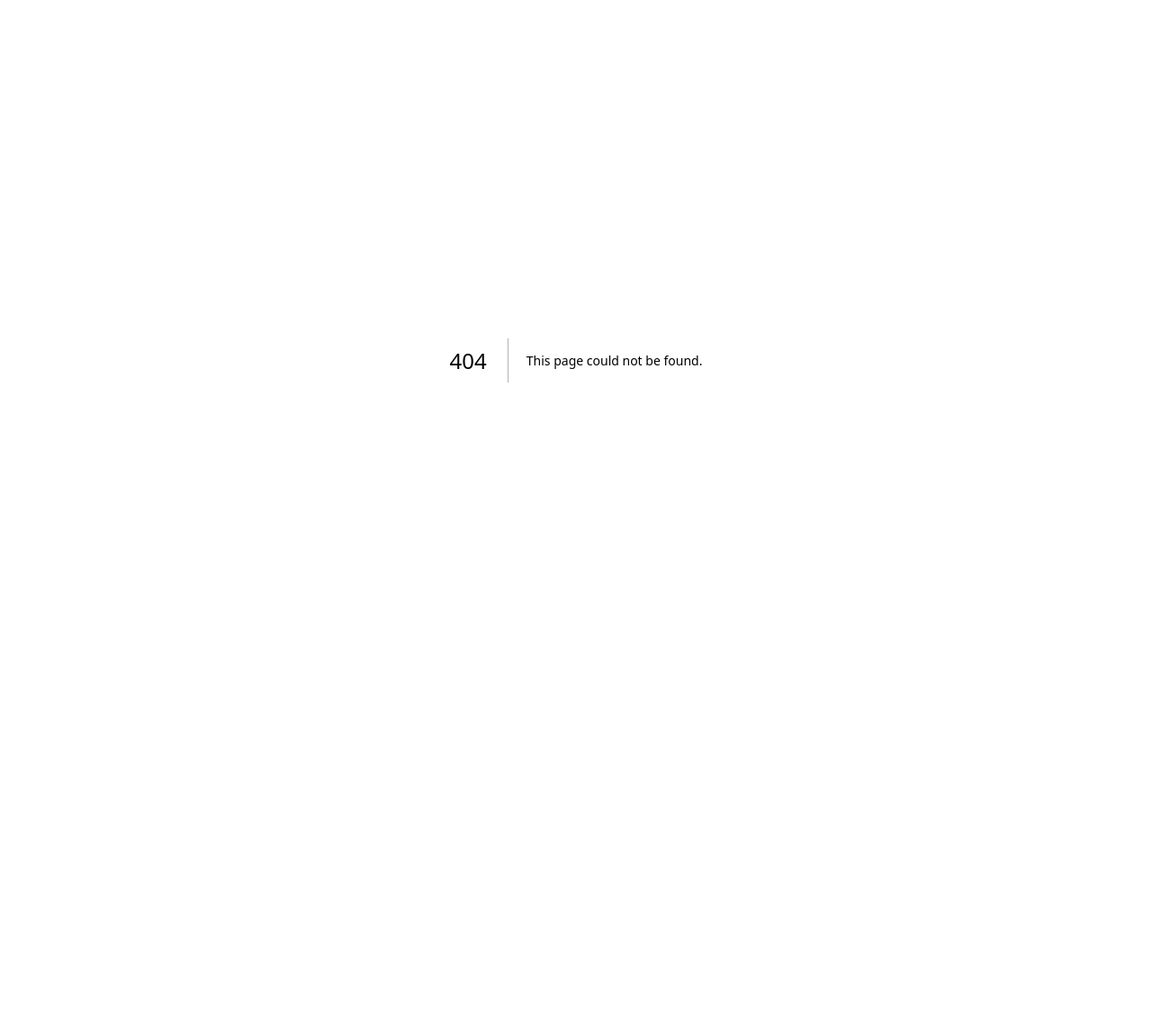
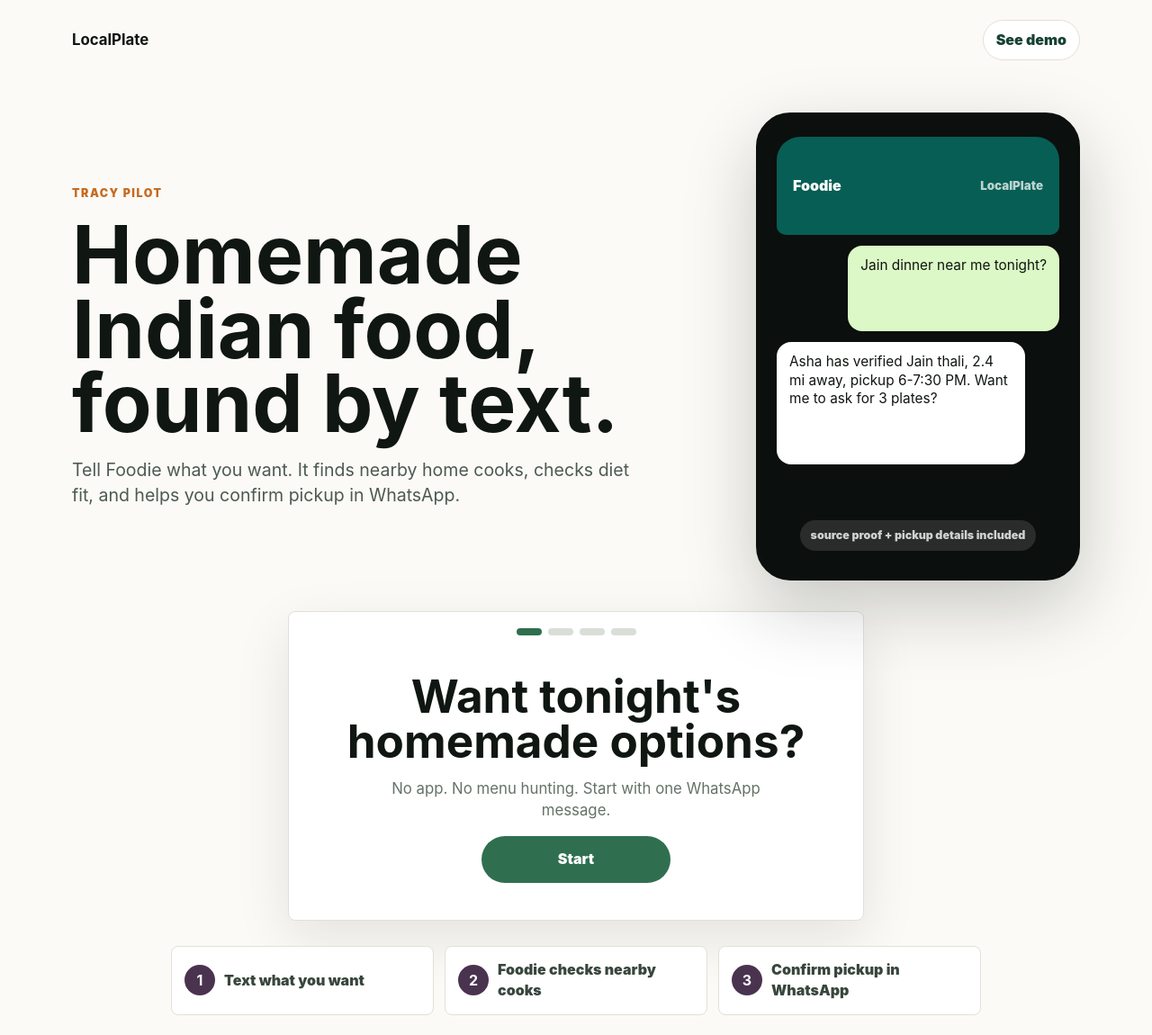
Before and after one commit to shimoverse/homefood-prd, a Next.js app: page /l in a window 1280 px wide. Before the commit this address had no page. Shown: the whole page at 90% size. Before the commit the page ends 800 px from the top, so only its background shows below. Built offline with nearby package versions, Linux system fonts and the light colour scheme.

Commit message:
Add simplified buyer landing flow

```diff
--- a/app/globals.css
+++ b/app/globals.css
@@ -714,3 +714,240 @@
   .messages { max-height: 540px; }
   .bubble { max-width: 96%; }
 }
+
+.simpleLanding {
+  background: #fbfaf6;
+  color: #101611;
+  min-height: 100vh;
+  padding: 22px;
+}
+.simpleNav {
+  align-items: center;
+  display: flex;
+  justify-content: space-between;
+  margin: 0 auto;
+  max-width: 1120px;
+}
+.simpleNav strong { font-size: 1.05rem; }
+.simpleNav a {
+  background: #fff;
+  border: 1px solid #e3e0d8;
+  border-radius: 999px;
+  color: #174232;
+  padding: 10px 14px;
+}
+.simpleHero {
+  align-items: center;
+  display: grid;
+  gap: 46px;
+  grid-template-columns: minmax(0, 1fr) 360px;
+  margin: 58px auto 34px;
+  max-width: 1120px;
+}
+.heroCopy {
+  display: grid;
+  gap: 18px;
+}
+.simpleEyebrow {
+  color: #c66b22;
+  font-size: .78rem;
+  font-weight: 1000;
+  letter-spacing: .12em;
+  text-transform: uppercase;
+}
+.heroCopy h1 {
+  font-size: clamp(3rem, 7vw, 6.8rem);
+  letter-spacing: 0;
+  line-height: .92;
+  max-width: 820px;
+}
+.heroCopy p:not(.simpleEyebrow) {
+  color: #4d5a52;
+  font-size: 1.22rem;
+  max-width: 640px;
+}
+.phonePreview {
+  background: #0b0f0d;
+  border: 9px solid #0b0f0d;
+  border-radius: 38px;
+  box-shadow: 0 30px 80px rgba(16, 22, 17, .22);
+  display: grid;
+  gap: 12px;
+  min-height: 520px;
+  padding: 18px 14px 24px;
+}
+.previewTop {
+  align-items: center;
+  background: #075e54;
+  border-radius: 26px 26px 10px 10px;
+  color: #fff;
+  display: flex;
+  justify-content: space-between;
+  padding: 18px;
+}
+.previewTop span { font-weight: 1000; }
+.previewTop small { color: rgba(255,255,255,.72); font-weight: 900; }
+.previewBubble {
+  border-radius: 16px;
+  font-size: .96rem;
+  line-height: 1.35;
+  padding: 12px 14px;
+}
+.previewBubble.user {
+  background: #dcf8c6;
+  justify-self: end;
+  max-width: 78%;
+}
+.previewBubble.agent {
+  background: #fff;
+  justify-self: start;
+  max-width: 88%;
+}
+.previewProof {
+  align-self: end;
+  background: rgba(255,255,255,.12);
+  border-radius: 999px;
+  color: rgba(255,255,255,.78);
+  font-size: .78rem;
+  font-weight: 900;
+  justify-self: center;
+  padding: 8px 12px;
+}
+.simpleOnboarding {
+  background: #fff;
+  border: 1px solid #e3e0d8;
+  border-radius: 8px;
+  box-shadow: 0 20px 60px rgba(16, 22, 17, .10);
+  margin: 0 auto;
+  max-width: 640px;
+  padding: 18px;
+}
+.progressDots {
+  display: flex;
+  gap: 7px;
+  justify-content: center;
+  margin-bottom: 18px;
+}
+.progressDots span {
+  background: #d9ded6;
+  border-radius: 999px;
+  height: 8px;
+  width: 28px;
+}
+.progressDots span.active { background: #2f6f4f; }
+.stepCard {
+  display: grid;
+  gap: 16px;
+  min-height: 280px;
+  place-content: center;
+  text-align: center;
+}
+.stepCard h2 {
+  font-size: clamp(2rem, 5vw, 3.2rem);
+  line-height: .98;
+}
+.stepCard p {
+  color: #657268;
+  font-size: 1.05rem;
+  margin: 0 auto;
+  max-width: 420px;
+}
+.stepCard label {
+  color: #465249;
+  font-size: .88rem;
+  text-align: left;
+}
+.simplePrimary {
+  align-items: center;
+  background: #2f6f4f;
+  border: 0;
+  border-radius: 999px;
+  color: #fff;
+  display: inline-flex;
+  font-weight: 1000;
+  justify-content: center;
+  justify-self: center;
+  min-height: 52px;
+  min-width: 210px;
+  padding: 0 22px;
+}
+.simplePrimary:disabled {
+  cursor: default;
+  opacity: .45;
+}
+.simpleGhost {
+  background: transparent;
+  border: 0;
+  color: #174232;
+  font-weight: 1000;
+}
+.choiceGrid {
+  display: grid;
+  gap: 10px;
+  grid-template-columns: repeat(3, 1fr);
+}
+.choiceGrid button {
+  background: #f7f6f1;
+  border: 1px solid #e3e0d8;
+  border-radius: 999px;
+  color: #174232;
+  font-weight: 1000;
+  min-height: 46px;
+}
+.choiceGrid button.selected {
+  background: #e8f3eb;
+  border-color: #8fbea0;
+}
+.readyCard {
+  min-height: 320px;
+}
+.simpleHow {
+  display: grid;
+  gap: 12px;
+  grid-template-columns: repeat(3, 1fr);
+  margin: 28px auto 0;
+  max-width: 900px;
+}
+.simpleHow article {
+  align-items: center;
+  background: #fff;
+  border: 1px solid #e3e0d8;
+  border-radius: 8px;
+  display: flex;
+  gap: 10px;
+  padding: 14px;
+}
+.simpleHow strong {
+  align-items: center;
+  background: #4a334f;
+  border-radius: 999px;
+  color: #fff;
+  display: inline-flex;
+  flex: 0 0 auto;
+  height: 34px;
+  justify-content: center;
+  width: 34px;
+}
+.simpleHow span { color: #38463d; font-weight: 900; }
+
+@media (max-width: 860px) {
+  .simpleHero {
+    grid-template-columns: 1fr;
+    margin-top: 36px;
+  }
+  .phonePreview {
+    min-height: 420px;
+    max-width: 360px;
+    width: 100%;
+  }
+  .simpleHow {
+    grid-template-columns: 1fr;
+  }
+}
+
+@media (max-width: 560px) {
+  .simpleLanding { padding: 16px; }
+  .simpleHero { gap: 28px; }
+  .choiceGrid { grid-template-columns: repeat(2, 1fr); }
+  .stepCard { min-height: 320px; }
+}
--- /dev/null
+++ b/app/l/page.tsx
@@ -0,0 +1,5 @@
+import { SimpleLanding } from "@/components/SimpleLanding";
+
+export default function ShortLandingPage() {
+  return <SimpleLanding />;
+}
--- /dev/null
+++ b/app/landing/page.tsx
@@ -0,0 +1,5 @@
+import { SimpleLanding } from "@/components/SimpleLanding";
+
+export default function LandingPage() {
+  return <SimpleLanding />;
+}
--- /dev/null
+++ b/components/SimpleLanding.tsx
@@ -0,0 +1,129 @@
+"use client";
+
+import { useMemo, useState } from "react";
+
+type Step = "start" | "phone" | "taste" | "ready";
+
+const foods = ["Jain", "Veg", "South Indian", "Gujarati", "Tiffin", "Snacks"];
+
+function profileText(phone: string, location: string, choices: string[]) {
+  return encodeURIComponent(
+    "Hi Foodie, I want to join LocalPlate. My WhatsApp is " +
+      phone +
+      ". I am near " +
+      location +
+      ". I am looking for " +
+      (choices.length ? choices.join(", ") : "homemade Indian food") +
+      " near me tonight."
+  );
+}
+
+export function SimpleLanding() {
+  const [step, setStep] = useState<Step>("start");
+  const [phone, setPhone] = useState("");
+  const [location, setLocation] = useState("Tracy");
+  const [choices, setChoices] = useState<string[]>(["Jain", "Veg"]);
+
+  const canContinue = phone.trim().length >= 7;
+  const whatsappHref = useMemo(
+    () => "https://wa.me/918097244384?text=" + profileText(phone, location, choices),
+    [phone, location, choices]
+  );
+
+  function toggleChoice(choice: string) {
+    setChoices((current) =>
+      current.includes(choice) ? current.filter((item) => item !== choice) : [...current, choice]
+    );
+  }
+
+  return (
+    <main className="simpleLanding">
+      <nav className="simpleNav">
+        <strong>LocalPlate</strong>
+        <a href="/prototype">See demo</a>
+      </nav>
+
+      <section className="simpleHero">
+        <div className="heroCopy">
+          <p className="simpleEyebrow">Tracy pilot</p>
+          <h1>Homemade Indian food, found by text.</h1>
+          <p>Tell Foodie what you want. It finds nearby home cooks, checks diet fit, and helps you confirm pickup in WhatsApp.</p>
+        </div>
+
+        <div className="phonePreview" aria-label="Foodie WhatsApp preview">
+          <div className="previewTop"><span>Foodie</span><small>LocalPlate</small></div>
+          <div className="previewBubble user">Jain dinner near me tonight?</div>
+          <div className="previewBubble agent">
+            Asha has verified Jain thali, 2.4 mi away, pickup 6-7:30 PM. Want me to ask for 3 plates?
+          </div>
+          <div className="previewProof">source proof + pickup details included</div>
+        </div>
+      </section>
+
+      <section className="simpleOnboarding" id="join">
+        <div className="progressDots" aria-label="Signup progress">
+          {["start", "phone", "taste", "ready"].map((item) => (
+            <span key={item} className={item === step ? "active" : ""} />
+          ))}
+        </div>
+
+        {step === "start" && (
+          <div className="stepCard">
+            <h2>Want tonight's homemade options?</h2>
+            <p>No app. No menu hunting. Start with one WhatsApp message.</p>
+            <button className="simplePrimary" onClick={() => setStep("phone")}>Start</button>
+          </div>
+        )}
+
+        {step === "phone" && (
+          <form className="stepCard" onSubmit={(event) => { event.preventDefault(); if (canContinue) setStep("taste"); }}>
+            <h2>Where should Foodie look?</h2>
+            <label>
+              WhatsApp number
+              <input value={phone} onChange={(event) => setPhone(event.target.value)} placeholder="+1 408 555 1234" autoFocus />
+            </label>
+            <label>
+              Area
+              <select value={location} onChange={(event) => setLocation(event.target.value)}>
+                <option>Tracy</option>
+                <option>Mountain House</option>
+                <option>Lathrop</option>
+                <option>Dublin</option>
+              </select>
+            </label>
+            <button className="simplePrimary" disabled={!canContinue}>Continue</button>
+          </form>
+        )}
+
+        {step === "taste" && (
+          <div className="stepCard">
+            <h2>What should it remember?</h2>
+            <div className="choiceGrid">
+              {foods.map((food) => (
+                <button key={food} className={choices.includes(food) ? "selected" : ""} onClick={() => toggleChoice(food)}>
+                  {food}
+                </button>
+              ))}
+            </div>
+            <button className="simplePrimary" onClick={() => setStep("ready")}>Create my Foodie text</button>
+          </div>
+        )}
+
+        {step === "ready" && (
+          <div className="stepCard readyCard">
+            <h2>You're ready.</h2>
+            <p>Foodie will open in WhatsApp with your basics already written. Send it, then ask for food naturally.</p>
+            <a className="simplePrimary" href={whatsappHref}>Open WhatsApp</a>
+            <button className="simpleGhost" onClick={() => setStep("phone")}>Edit details</button>
+          </div>
+        )}
+      </section>
+
+      <section className="simpleHow">
+        <article><strong>1</strong><span>Text what you want</span></article>
+        <article><strong>2</strong><span>Foodie checks nearby cooks</span></article>
+        <article><strong>3</strong><span>Confirm pickup in WhatsApp</span></article>
+      </section>
+    </main>
+  );
+}
```
